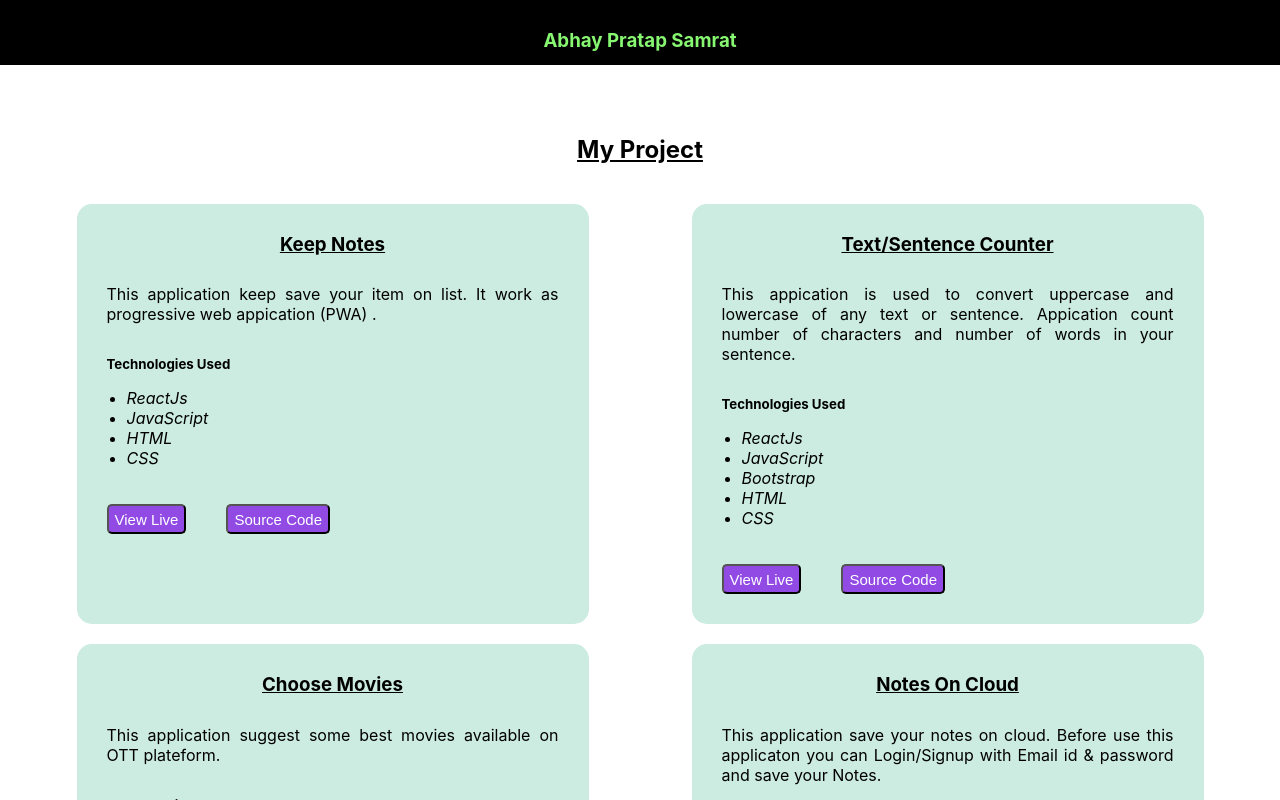
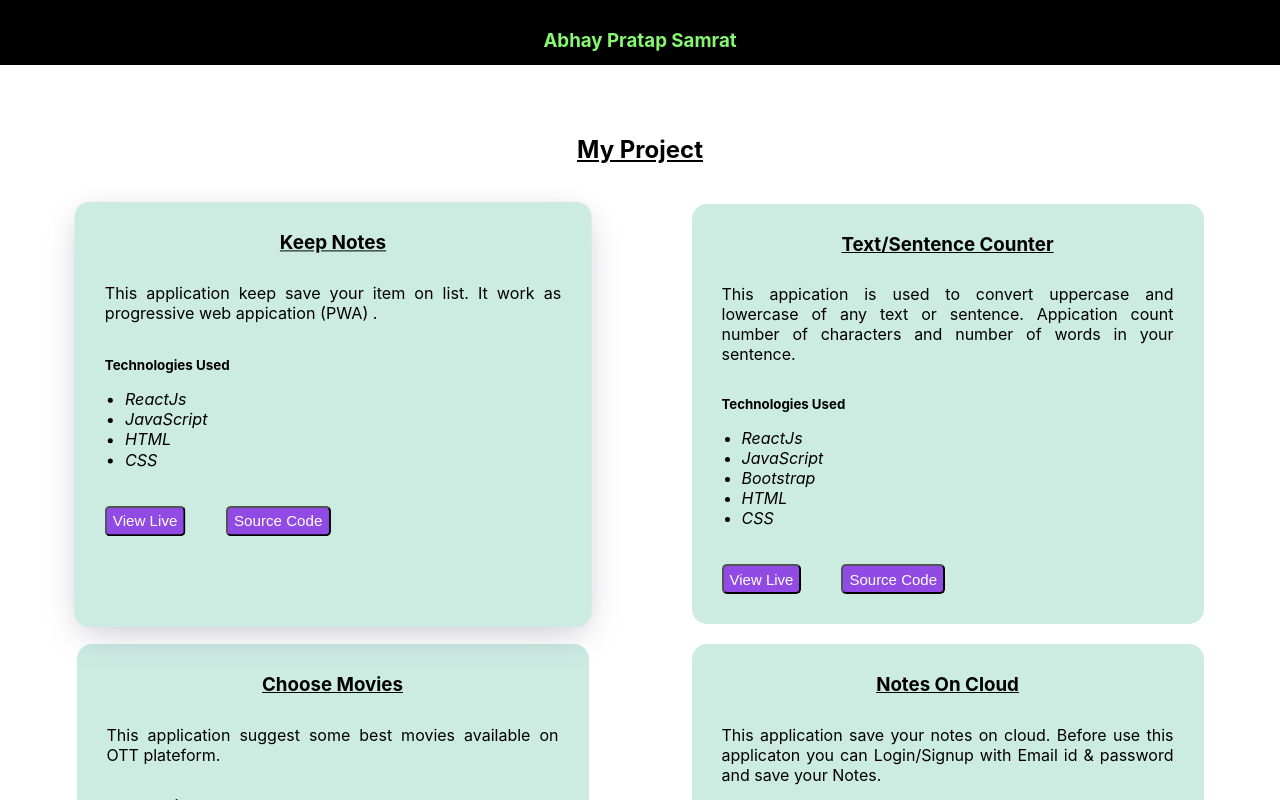
Before and after one commit to abhaypsamrat/Nextjs-Portfolio, a Next.js app: page /project in a window 1280 px wide. In both pictures the pointer is over the element 332 px from the left and 414 px from the top of the page. Shown: the top 800 px of the page. Built offline with nearby package versions, Linux system fonts and the light colour scheme.

Commit message:
change project

```diff
--- a/styles/globals.css
+++ b/styles/globals.css
@@ -22,6 +22,7 @@ body {
 }
 .header h3{
   color: rgb(135, 247, 113);
+  cursor: "pointer"
 }
 .footer {
   text-align: center;
--- a/styles/project.module.css
+++ b/styles/project.module.css
@@ -11,6 +11,14 @@
   flex-wrap: wrap;
   justify-content: space-around;
 }
+
+.list:hover {
+  transform: scale(1.01);
+  box-shadow: 0 13px 40px -5px hsla(240, 30.1%, 28%, 0.12),
+    0 8px 32px -8px hsla(0, 0%, 0%, 0.14),
+    0 -6px 32px -6px hsla(0, 0%, 0%, 0.02);
+}
+
 .list {
   margin-top: 20px;
   padding: 10px;
```
